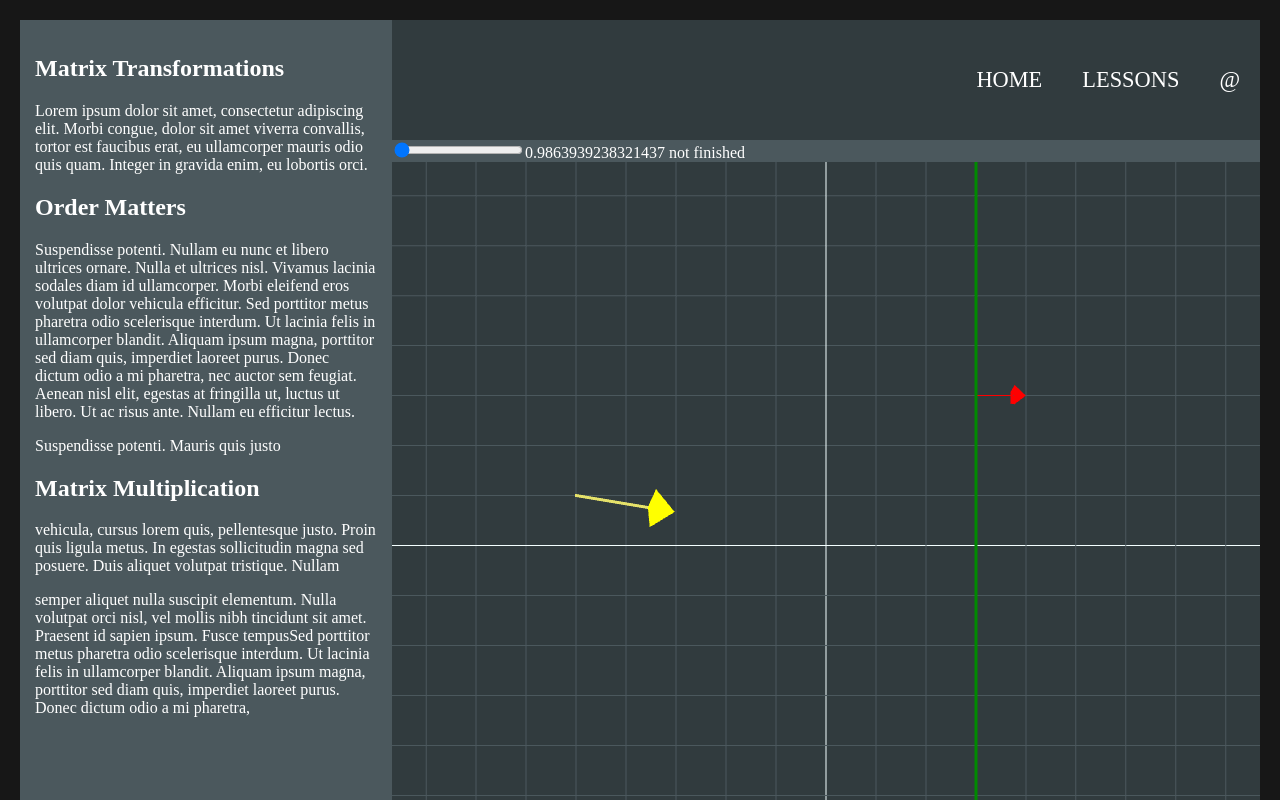
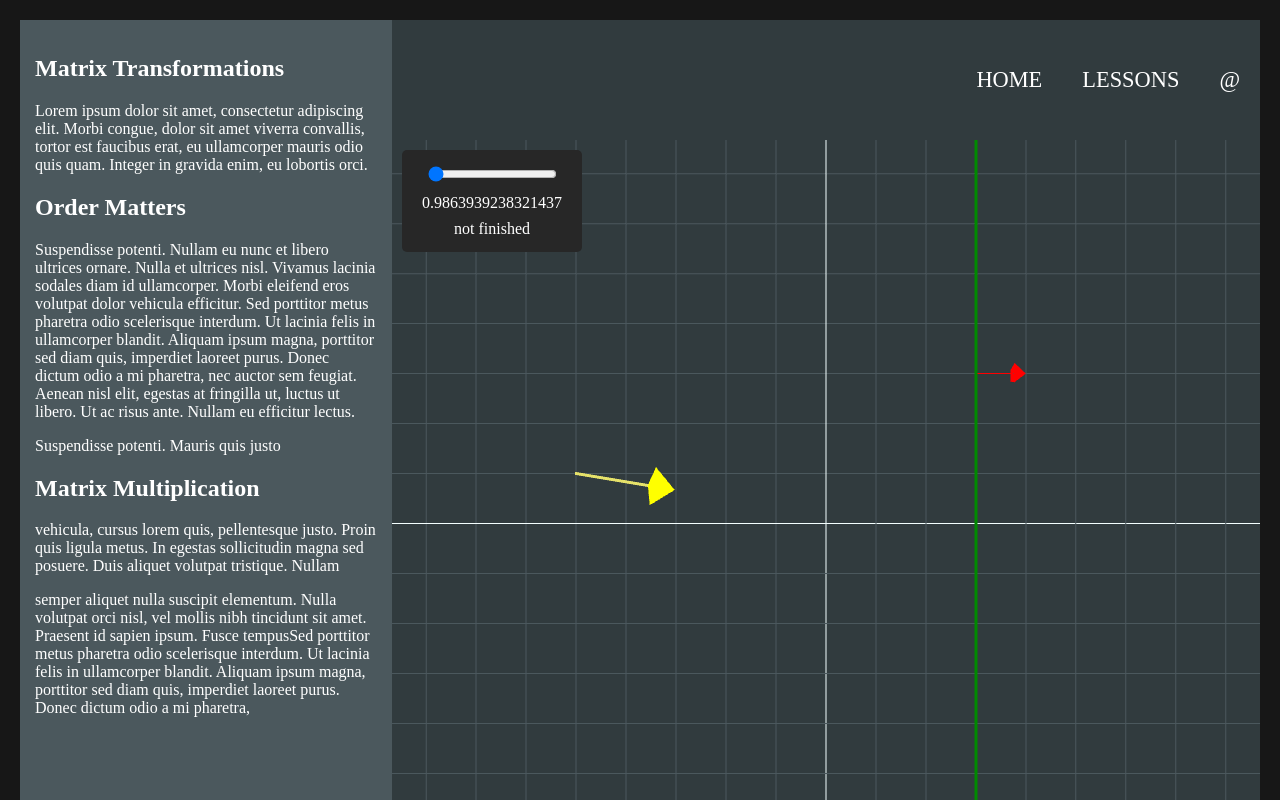
Before and after one commit to JadenKeller/Capstone-Interactive-Textbook, a React app: page /lesson/vector-operations/dot-product/plus-minus in a window 1280 px wide. Shown: the top 800 px of the page. Built offline with nearby package versions, Linux system fonts and the light colour scheme; the HTML template or start-up script is replaced by a standard one.

Commit message:
Added left demo widget for displaying dot product interaction & result

```diff
--- /dev/null
+++ b/src/components/lessons/vector_operations/dot_product/DotProductWidget/DotProductWidget.module.css
@@ -0,0 +1,25 @@
+.controls_list {
+	position: absolute;
+	display: flex;
+	flex-direction: column;
+	top: 10px;
+	left: 10px;
+	background-color: #272727;
+	padding: 10px;
+	border-radius: 5px;
+	z-index: 999;
+	align-items: center;
+}
+
+.control {
+	margin: 2px 8px;
+	cursor: pointer;
+	align-items: center;
+	transition: 0.2s ease;
+	padding: 2px;
+}
+
+.control:hover {
+	transition: 0.2s ease;
+	color: #aaa;
+}
--- /dev/null
+++ b/src/components/lessons/vector_operations/dot_product/DotProductWidget/DotProductWidget.tsx
@@ -0,0 +1,26 @@
+import styles from "./DotProductWidget.module.css";
+
+interface WidgetProps {
+	dotResult: number,
+	passed: boolean,
+	x: number,
+	setX: React.Dispatch<React.SetStateAction<number>>
+};
+
+export default function DotProductWidget({ dotResult, passed, x, setX }: WidgetProps) {
+	return (
+		<div className={styles.controls_list}>
+			<span className={styles.control}>
+				<input type={"range"} min={-5} max={7} step={0.05} value={x} onChange={
+					(e) => setX(Number(e.target.value))
+				} />
+			</span>
+			<span className={styles.control}>
+				{dotResult}
+			</span>
+			<span className={styles.control}>
+				{passed ? " finished" : " not finished"}
+			</span>
+		</div>
+	);
+}
--- /dev/null
+++ b/src/pages/lessons/vector_operations/dot_product/PlusMinus/PlusMinus.module.css
@@ -0,0 +1,6 @@
+.wrapper {
+	position: relative;
+	margin: 0 auto;
+	width: 100%;
+	height: 100%;
+}
--- a/src/pages/lessons/vector_operations/dot_product/PlusMinus/PlusMinus.tsx
+++ b/src/pages/lessons/vector_operations/dot_product/PlusMinus/PlusMinus.tsx
@@ -4,6 +4,8 @@ import InteractiveCanvas from "@components/InteractiveCanvas/InteractiveCanvas";
 import { useEffect, useState } from "react";
 import { Line } from "@react-three/drei";
 import ArrowWrapper from "@components/ArrowWrapper/ArrowWrapper";
+import DotProductWidget from "@components/lessons/vector_operations/dot_product/DotProductWidget/DotProductWidget";
+import styles from "./PlusMinus.module.css";
 
 export default function PlusMinus() {
 	const [x, setX] = useState<number>(-5);
@@ -37,9 +39,8 @@ export default function PlusMinus() {
 		<DemoLayout>
 			<>
 				{/* TODO: add widgets showing the dot product calculation + result && 'not/finished' and a range input */}
-				<input type={"range"} min={-5} max={7} step={0.05} value={x} onChange={(e) => setX(Number(e.target.value))} />
-				{dotResult}
-				{passed ? " finished" : " not finished"}
+				<div className={styles.wrapper}>
+					<DotProductWidget dotResult={dotResult} passed={passed} x={x} setX={setX} />
 					<InteractiveCanvas
 						availableTransformations={[]}
 						scenes={[
@@ -55,6 +56,7 @@ export default function PlusMinus() {
 
 						]}
 					/>
+				</div>
 			</>
 		</DemoLayout>
 	)
```
Also changed, not shown: src/components/lessons/vector_operations/dot_product/DotProductInteractiveWidget/DotProductInteractiveWidget.tsx (added, +7 -0 lines), src/components/lessons/vector_operations/dot_product/DotProductInteractiveWidget/DotProductInteractiveWidget.module.css (added). Lines whose indentation alone changed are shown as unchanged.
